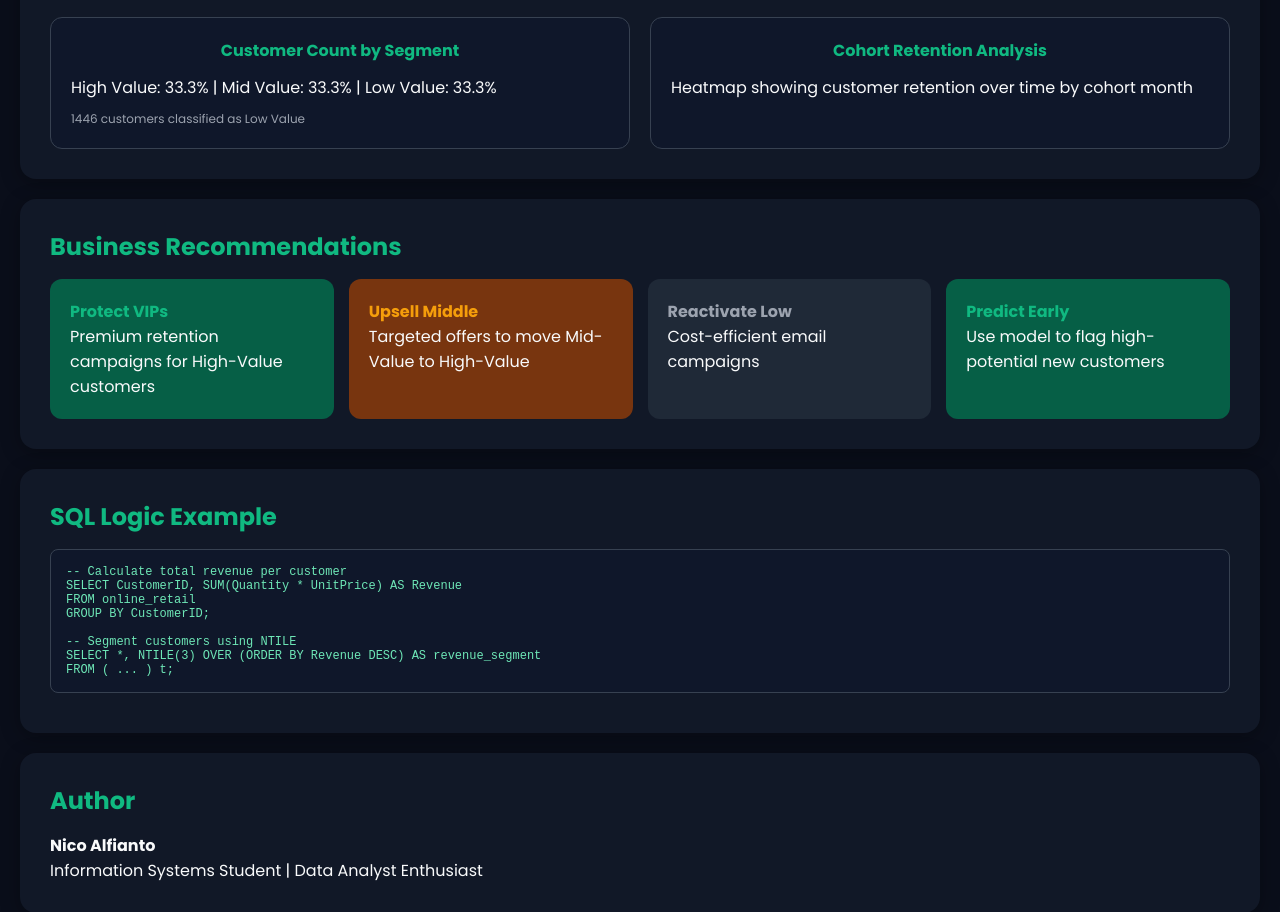
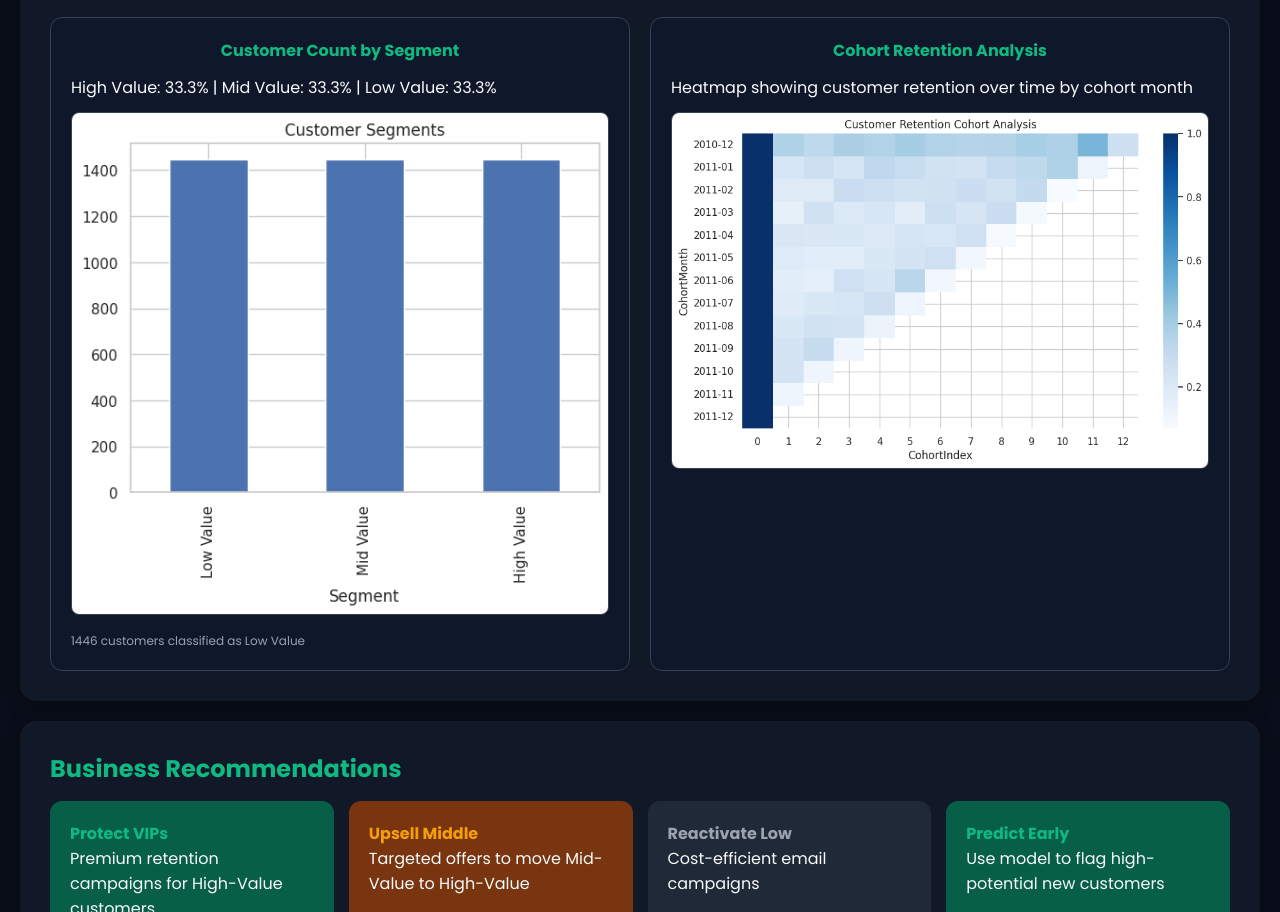
Before and after one commit to nico-alfianto/customer-value-analysis-rfm-logistic-regression, a plain HTML site: page index.html in a window 1280 px wide. Shown: the part 2478-3390 px from the top of the page. Drawn offline with Linux system fonts and the light colour scheme.

Commit message:
Update index.html

```diff
--- a/index.html
+++ b/index.html
@@ -67,6 +67,12 @@ body { background: var(--bg); color: var(--text); }
   background: #0f172a; padding: 20px; border-radius: 12px; border: 1px solid #374151;
 }
 .image-card h4 { color: var(--accent); margin-bottom: 12px; text-align: center; }
+.image-card img {
+  width: 100%;
+  border-radius: 8px;
+  margin-top: 12px;
+  border: 1px solid #374151;
+}
 
 /* BUTTON */
 .btn {
@@ -179,11 +185,13 @@ rfm.columns = ['Recency', 'Frequency', 'Monetary']
       <div class="image-card">
         <h4>Customer Count by Segment</h4>
         <p>High Value: 33.3% | Mid Value: 33.3% | Low Value: 33.3%</p>
+        <img src="img/customer.png" alt="Customer Count by Segment" />
         <p style="color:var(--muted); font-size:12px; margin-top:10px;">1446 customers classified as Low Value</p>
       </div>
       <div class="image-card">
         <h4>Cohort Retention Analysis</h4>
         <p>Heatmap showing customer retention over time by cohort month</p>
+        <img src="img/cohort.png" alt="Cohort Retention Heatmap" />
       </div>
     </div>
   </div>
```
